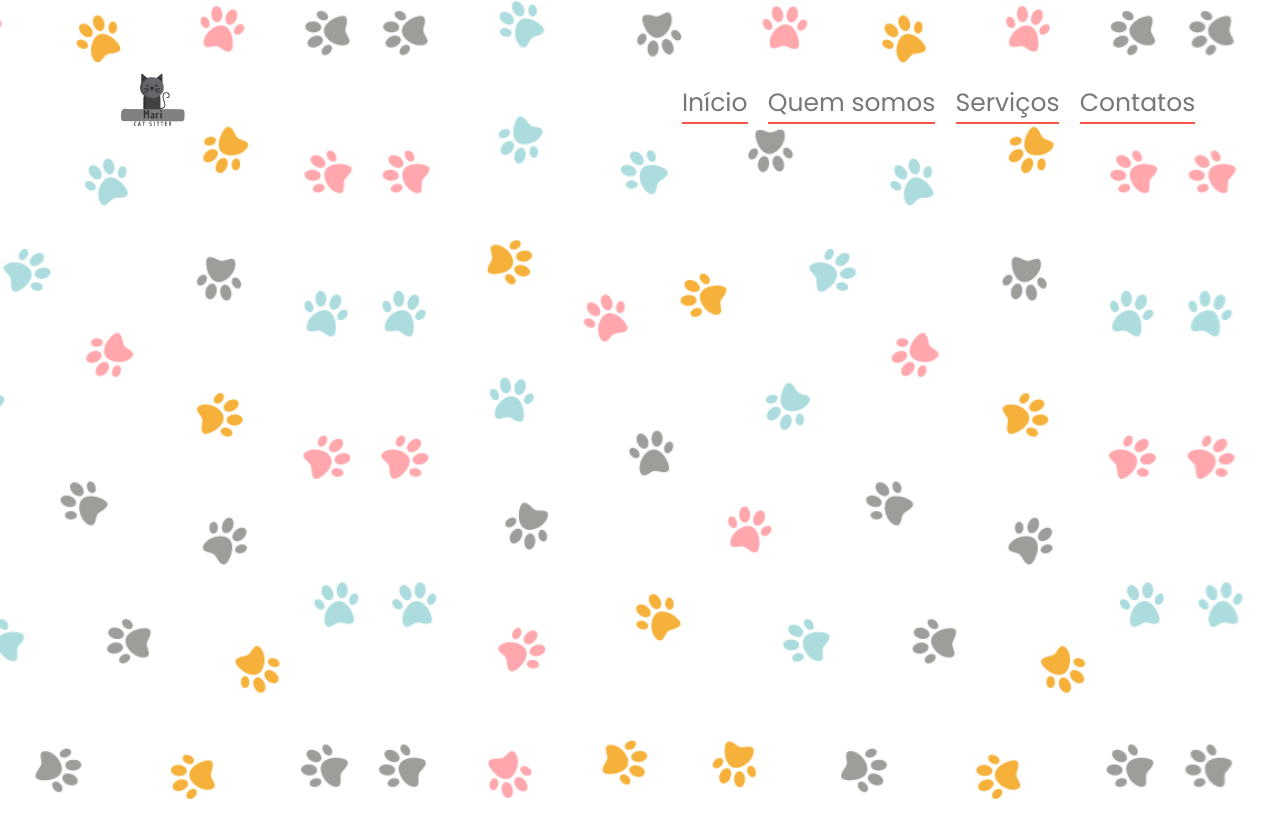
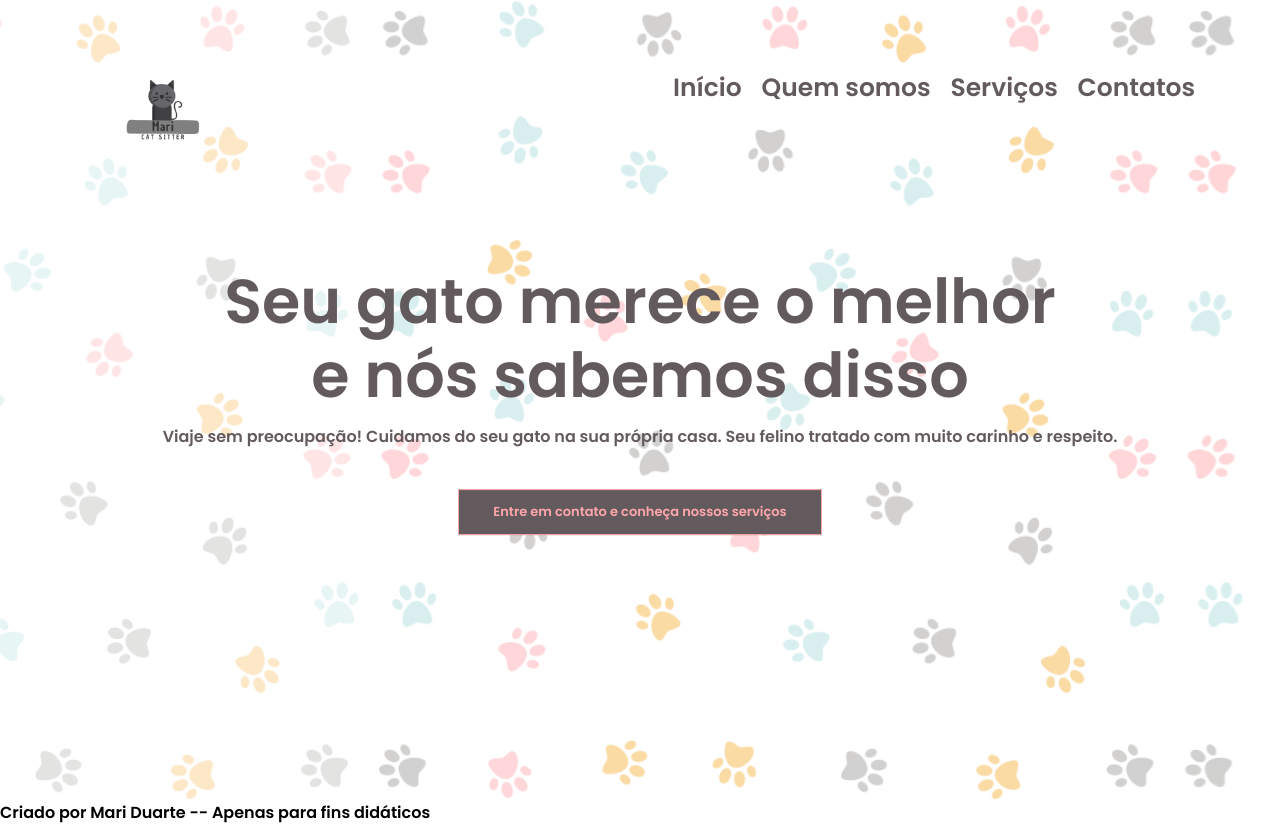
Before and after one commit to maridrt/catsitter, a plain HTML site: page Catsitter/index3.html in a window 1280 px wide. Before the commit the page ends 800 px from the top, so only its background shows below. Drawn offline with Linux system fonts and the light colour scheme.

Commit message:
site novo

```diff
--- a/Catsitter/index3.html
+++ b/Catsitter/index3.html
@@ -8,7 +8,7 @@
     <link rel="stylesheet" href="style.css">
     <link rel="preconnect" href="https://fonts.googleapis.com">
 <link rel="preconnect" href="https://fonts.gstatic.com" crossorigin>
-<link href="https://fonts.googleapis.com/css2?family=Poppins&display=swap" rel="stylesheet">
+<link href="https://fonts.googleapis.com/css2?family=Poppins:wght@600&display=swap" rel="stylesheet">
 </head>
 
 <body>
@@ -25,7 +25,18 @@
             </div>
         </nav>
 
+            <div class="text-box">
+                <h1>Seu gato merece o melhor <br>e nós sabemos disso</h1>
+                <p> Viaje sem preocupação! Cuidamos do seu gato na sua própria casa. Seu felino tratado com muito carinho e respeito.</p>
+                <a href="" class="call-to-action-btn">Entre em contato e conheça nossos serviços </a>
+            </div>
+
+
     </section>
+
+    <footer>
+        Criado por Mari Duarte -- Apenas para fins didáticos
+    </footer>
 </body>
 
 </html>
--- a/Catsitter/style.css
+++ b/Catsitter/style.css
@@ -7,11 +7,12 @@
 .header {
     min-height: 100vh;
     width: 100%;
-    background-image: url(img/patinhas.png);
+    background-image: url(img/patinhas3.png);
     opacity: 0.9;
     background-position: center;
     background-size: cover;
     position: relative;
+    background-color: rgba (240, 240, 240, 1);
 }
 
 nav {
@@ -22,13 +23,13 @@ nav {
 }
 
 nav img {
-    width: 150px;
-
+    width: 170px;
 }
 
 .nav-links {
     flex: 1;
     text-align: right;
+    padding-bottom: 50px;
 }
 
 .nav-links ul li {
@@ -38,18 +39,55 @@ nav img {
     position: relative;
 }
 
-.nav-links ul li a{
-    color: #696969;
+.nav-links ul li a {
+    color: #53494c;
     text-decoration: none;
-    font-size:25px;
+    font-size: 25px;
     font-family: ;
 }
 
-.nav-links ul li::after{
+.nav-links ul li::after {
     content: '';
-    width: 100%;
+    width: 0%;
     height: 2px;
-    background: #f44336;
+    background: #ff9ea3;
     display: block;
     margin: auto;
+    transition: 0.5s;
 }
+
+.nav-links ul li:hover::after {
+    width: 100%;
+}
+
+.text-box {
+    width: 90%;
+    color: #53494c;
+    position: absolute;
+    top: 50%;
+    left: 50%;
+    transform: translate(-50%, -50%);
+    text-align: center;
+}
+
+.text-box h1 {
+    font-size: 62px;
+    line-height: 1.2em;
+}
+
+.text-box p {
+    margin: 10px 0 40px;
+    font-size: 16px;
+}
+
+.call-to-action-btn {
+    display: inline-block;
+    text-decoration:none;
+    color: #ff9ea3;
+    border: 1px solid #ff9ea3;
+    padding: 12px 34px;
+    font-size: 13px;
+    background: #53494c;
+    positon: relative;
+    cursor: pointer;
+}
```
Also changed, not shown: Catsitter/img/patinhas2.png (added), Catsitter/img/patinhas3.png (added).
